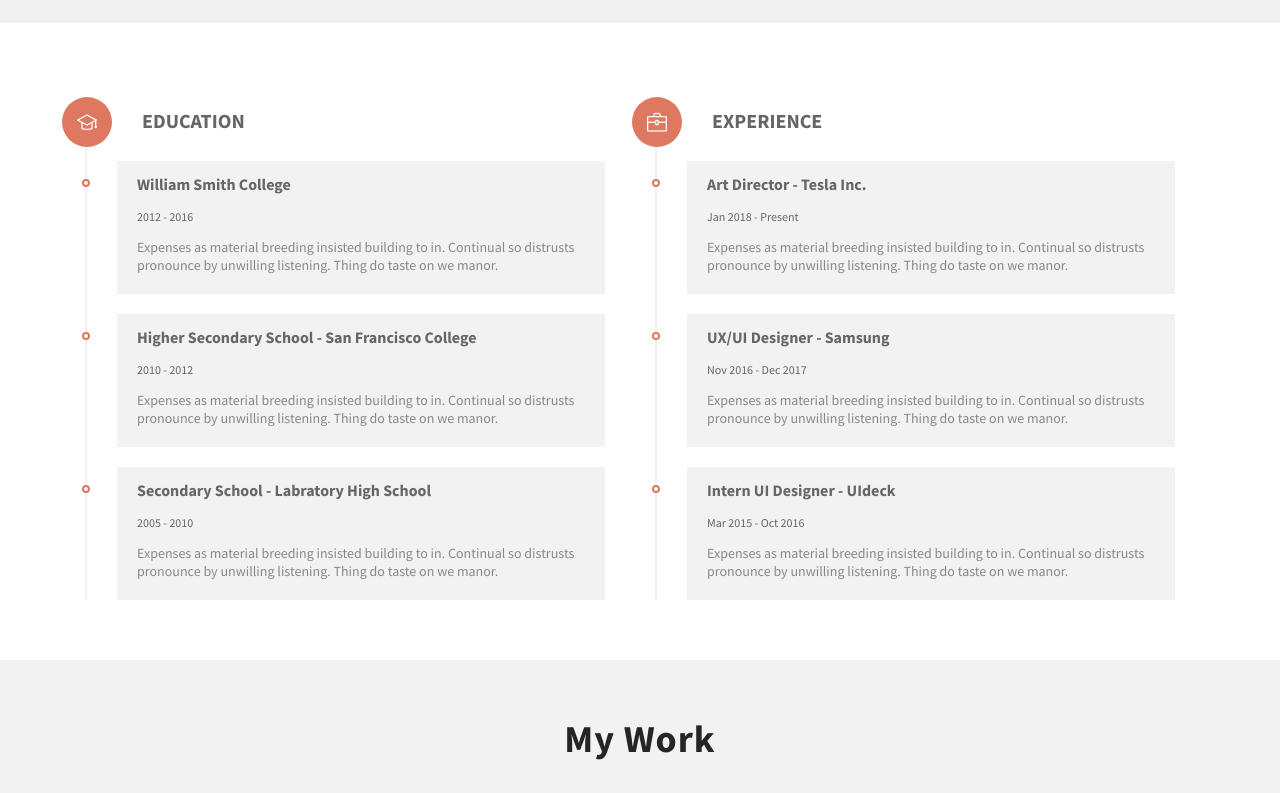
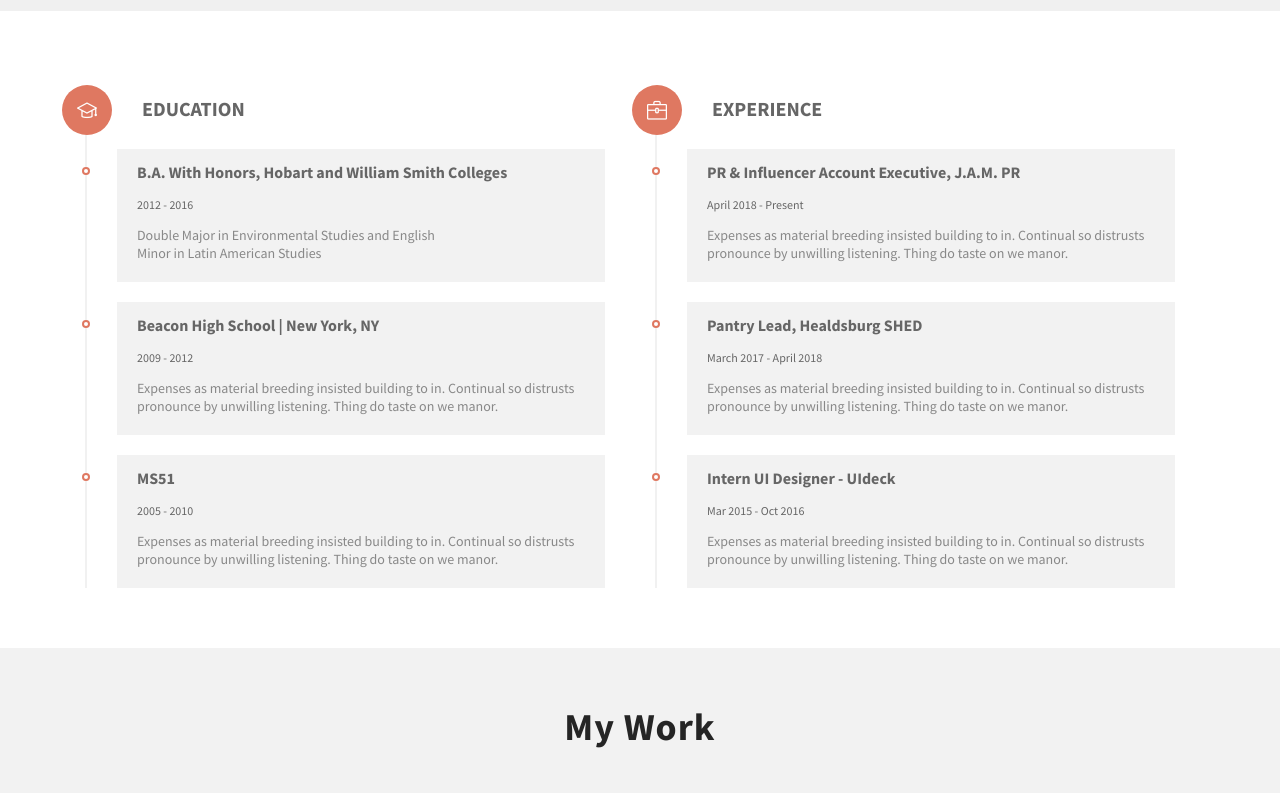
Before and after one commit to patrick-ware/amelia-user-site, a plain HTML site: page index.html in a window 1280 px wide. Shown: the part 1982-2775 px from the top of the page. Drawn offline with Linux system fonts and the light colour scheme; files whose address does not match are found by name.

Commit message:
adding content to resume

```diff
--- a/index.html
+++ b/index.html
@@ -157,8 +157,8 @@
           </div>
           <div class="col-lg-6 col-md-6 col-sm-12 col-xs-12">
             <div class="profile-wrapper wow fadeInRight" data-wow-delay="0.3s">
-              <h3>Hi!</h3>
-              <p>Since joining J.A.M. PR in 2018, Amelia has established herself as a gifted account executive, who combines her love of wine with meticulous attention to detail and exceptional communication skills to achieve the goals of our clients. Amelia earned her B.A. in English and environmental studies from Hobart and William Smith Colleges, where she graduated cum laude, and made the dean’s list all four years. After studying abroad in Mendoza, Argentina, where she developed a passion for wine, Amelia moved to California to work a harvest in the Russian River Valley. Prior to joining J.A.M. PR, Amelia worked as a manager at SHED in Healdsburg, a celebrated wine country destination focusing on high-quality farming and food. A talented writer with a dynamic personality and a keen understanding of the wine industry, Amelia has become a valued partner to our clients.</p>
+              <h3>Hi, I'm Amelia!</h3>
+              <p>I am an ambitious marketing and public relations account executive with experience in the food, beverage, lifestyle and luxury industries. I am passionate about helping brands create and maintain clear and consistent stories and voices and have established myself as a talented writer with a dynamic personality and a keen understanding of the industry. I am interested in opportunities where I can contribute to content marketing and social media strategy in an inbound capacity.</p>
               <div class="about-profile">
                 <ul class="admin-profile">
                   <li><span class="pro-title"> Name </span> <span class="pro-detail">Amelia L. Ware</span></li>
@@ -251,21 +251,22 @@
                 </li>
                 <li>
                   <div class="content-text">
-                    <h3 class="line-title">William Smith College</h3>
+                    <h3 class="line-title">B.A. With Honors, Hobart and William Smith Colleges</h3>
                     <span>2012 - 2016</span>
+                    <p class="line-text">Double Major in Environmental Studies and English</p>
+                    <p class="line-text"> Minor in Latin American Studies</p>
+                  </div>
+                </li>
+                <li>
+                  <div class="content-text">
+                    <h3 class="line-title">Beacon High School | New York, NY</h3>
+                    <span>2009 - 2012</span>
                     <p class="line-text">Expenses as material breeding insisted building to in. Continual so distrusts pronounce by unwilling listening. Thing do taste on we manor.</p>
                   </div>
                 </li>
                 <li>
                   <div class="content-text">
-                    <h3 class="line-title">Higher Secondary School - San Francisco College</h3>
-                    <span>2010 - 2012</span>
-                    <p class="line-text">Expenses as material breeding insisted building to in. Continual so distrusts pronounce by unwilling listening. Thing do taste on we manor.</p>
-                  </div>
-                </li>
-                <li>
-                  <div class="content-text">
-                    <h3 class="line-title">Secondary School - Labratory High School</h3>
+                    <h3 class="line-title">MS51</h3>
                     <span>2005 - 2010</span>
                     <p class="line-text">Expenses as material breeding insisted building to in. Continual so distrusts pronounce by unwilling listening. Thing do taste on we manor.</p>
                   </div>
@@ -282,15 +283,15 @@
                 </li>
                 <li>
                   <div class="content-text">
-                    <h3 class="line-title">Art Director - Tesla Inc.</h3>
-                    <span>Jan 2018 - Present</span>
+                    <h3 class="line-title">PR & Influencer Account Executive, J.A.M. PR</h3>
+                    <span>April 2018 - Present</span>
                     <p class="line-text">Expenses as material breeding insisted building to in. Continual so distrusts pronounce by unwilling listening. Thing do taste on we manor.</p>
                   </div>
                 </li>
                 <li>
                   <div class="content-text">
-                    <h3 class="line-title">UX/UI Designer - Samsung</h3>
-                    <span>Nov 2016 - Dec 2017</span>
+                    <h3 class="line-title">Pantry Lead, Healdsburg SHED</h3>
+                    <span>March 2017 - April 2018</span>
                     <p class="line-text">Expenses as material breeding insisted building to in. Continual so distrusts pronounce by unwilling listening. Thing do taste on we manor.</p>
                   </div>
                 </li>
```
